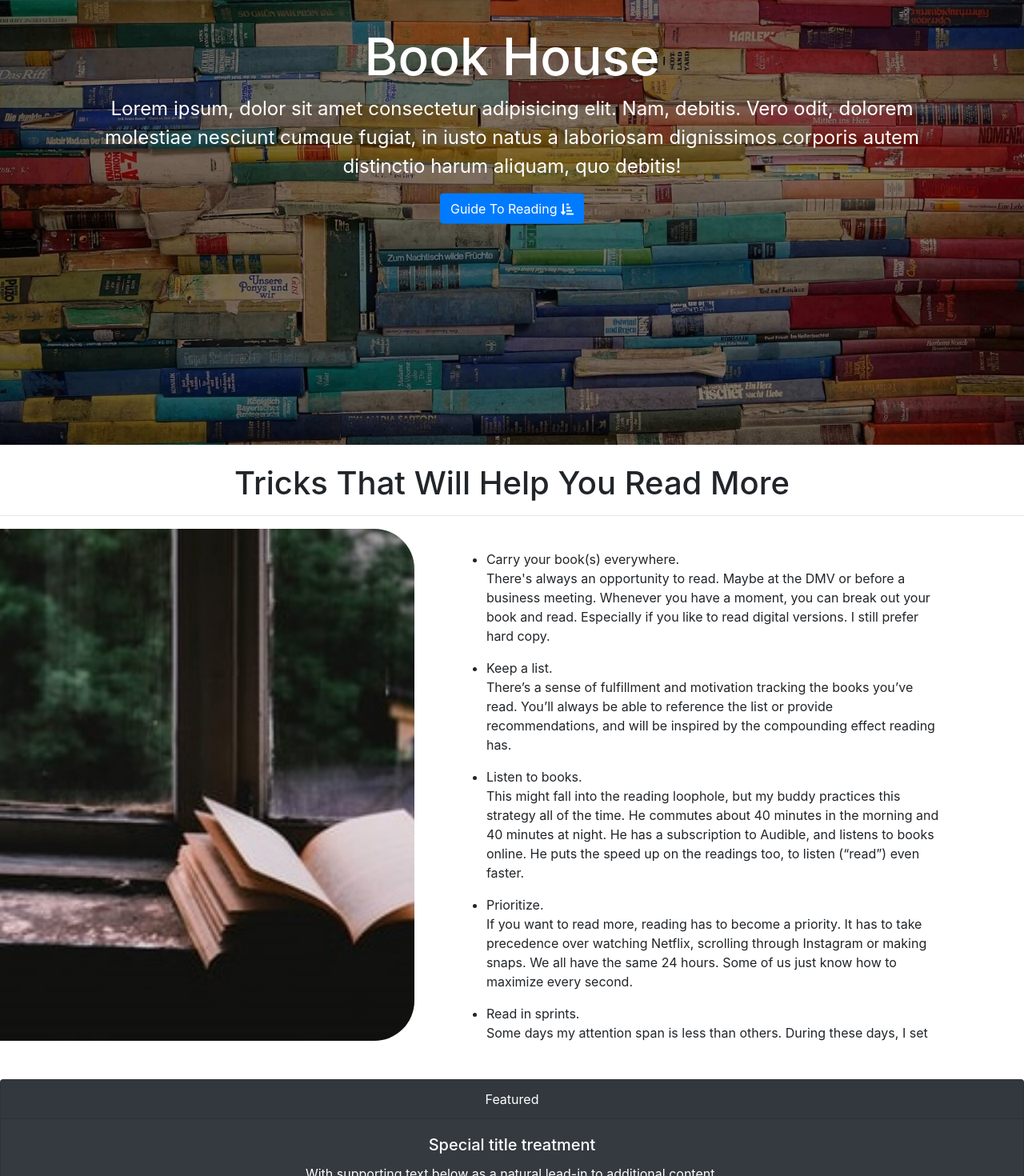
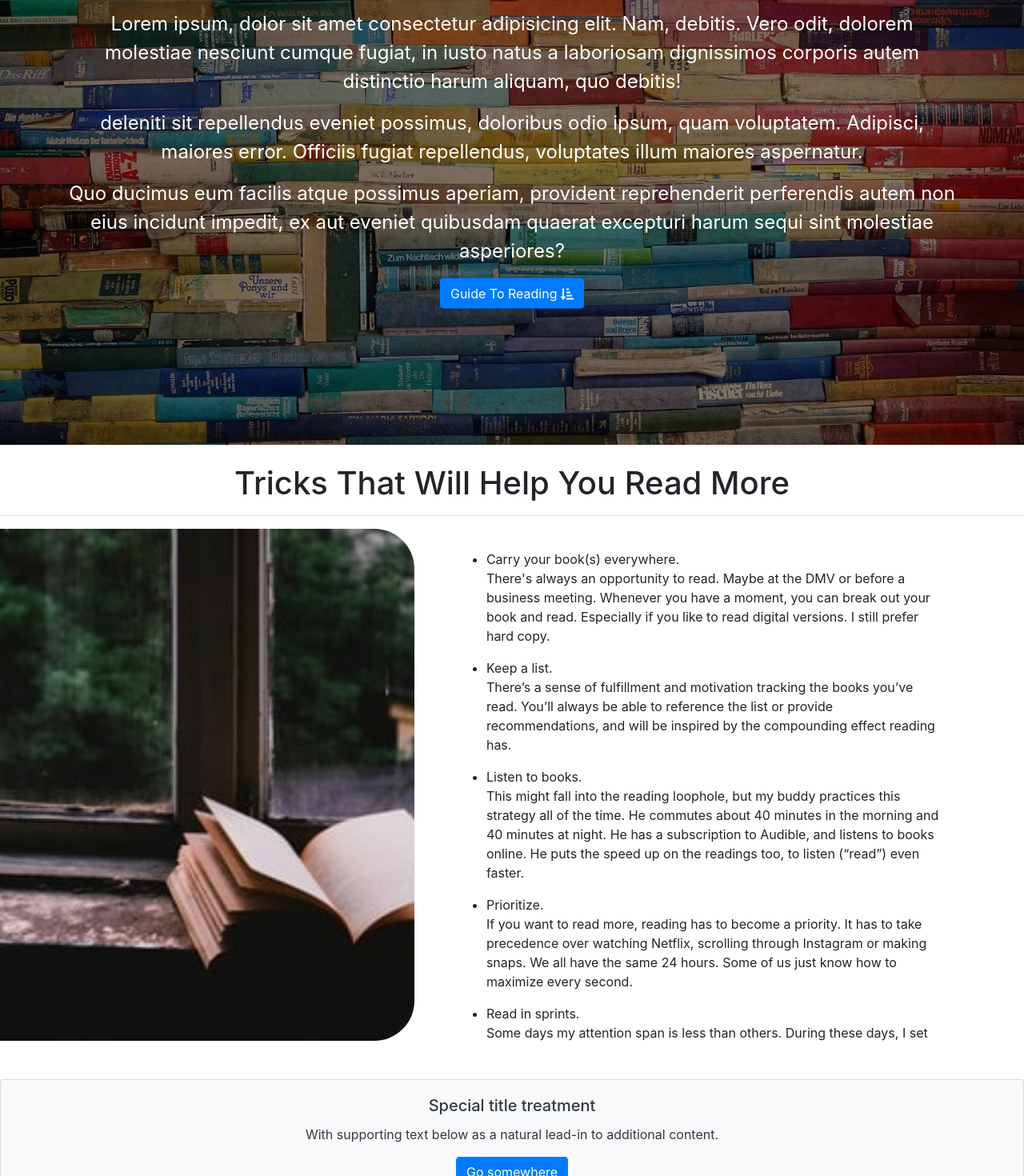
Before and after one commit to sachuverma/Book_Renting_MERN, a React (Create React App) app in the folder client/: page / in a window 1280 px wide. Shown: the part 300-1770 px from the top of the page at 80% size. Built offline with nearby package versions, Linux system fonts and the light colour scheme; no server answers.

Commit message:
ui changes

```diff
--- a/client/src/App.js
+++ b/client/src/App.js
@@ -37,14 +37,13 @@ const App = () => {
         </PrivateRoute>
         <Route path="/" exact>
           <Home />
-          <Footer />
         </Route>
 
         <Route path="*">
           <Error />
-          <Footer />
         </Route>
       </Switch>
+      <Footer />
     </>
   );
 };
--- a/client/src/components/Footer.js
+++ b/client/src/components/Footer.js
@@ -4,11 +4,10 @@ import { Card, Button } from "react-bootstrap";
 function Footer() {
   return (
     <Card
-      bg="dark"
-      text="white"
+      bg="light"
+      text="dark"
       className="text-center mt-5 shadow-sm translucent"
     >
-      <Card.Header>Featured</Card.Header>
       <Card.Body>
         <Card.Title>Special title treatment</Card.Title>
         <Card.Text>
@@ -17,7 +16,7 @@ function Footer() {
         <Button variant="primary">Go somewhere</Button>
       </Card.Body>
       <Card.Footer className="text-muted">
-        ©2021 |BookHouse | All rights reserved
+        ©2021 | BookHouse | All rights reserved
       </Card.Footer>
     </Card>
   );
--- a/client/src/components/Navbar.js
+++ b/client/src/components/Navbar.js
@@ -54,7 +54,7 @@ function NavBar() {
       <Wrapper>
         <Navbar
           expand="lg"
-          variant="dark"
+          variant="light"
           // fixed="top"
           className="shadow-sm translucent"
         >
@@ -113,16 +113,19 @@ const Wrapper = styled.div`
     cursor: text;
   }
   .translucent {
-    background-color: rgba(0, 0, 0, 0.8);
+    background: #f8f9fa;
   }
   .nav-links {
     margin: 0 4px;
   }
   a {
-    color: #f3f3f3;
+    color: #343a40;
   }
   a:hover {
-    opacity: 0.8;
+    // opacity: 0.8;
+    color: #7e201e;
+    transition: all 0.1s;
+    transition-duration: 0.1s !important;
   }
 `;
 
--- a/client/src/pages/HomePage.js
+++ b/client/src/pages/HomePage.js
@@ -39,6 +39,16 @@ const BannerContent = (
       Vero odit, dolorem molestiae nesciunt cumque fugiat, in iusto natus a
       laboriosam dignissimos corporis autem distinctio harum aliquam, quo
       debitis!
+    </p>
+    <p>
+      deleniti sit repellendus eveniet possimus, doloribus odio ipsum, quam
+      voluptatem. Adipisci, maiores error. Officiis fugiat repellendus,
+      voluptates illum maiores aspernatur.
+    </p>
+    <p>
+      Quo ducimus eum facilis atque possimus aperiam, provident reprehenderit
+      perferendis autem non eius incidunt impedit, ex aut eveniet quibusdam
+      quaerat excepturi harum sequi sint molestiae asperiores?
     </p>
     <a href="#guide">
       <Button>
```
